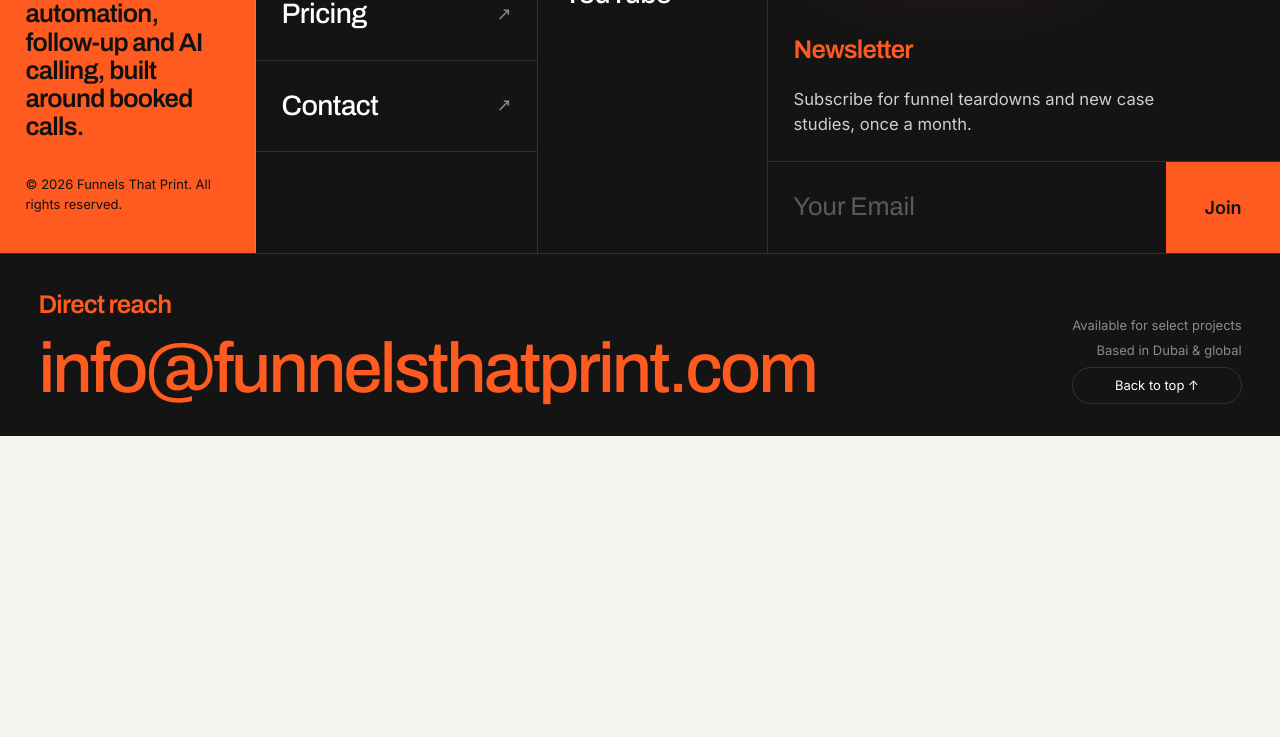
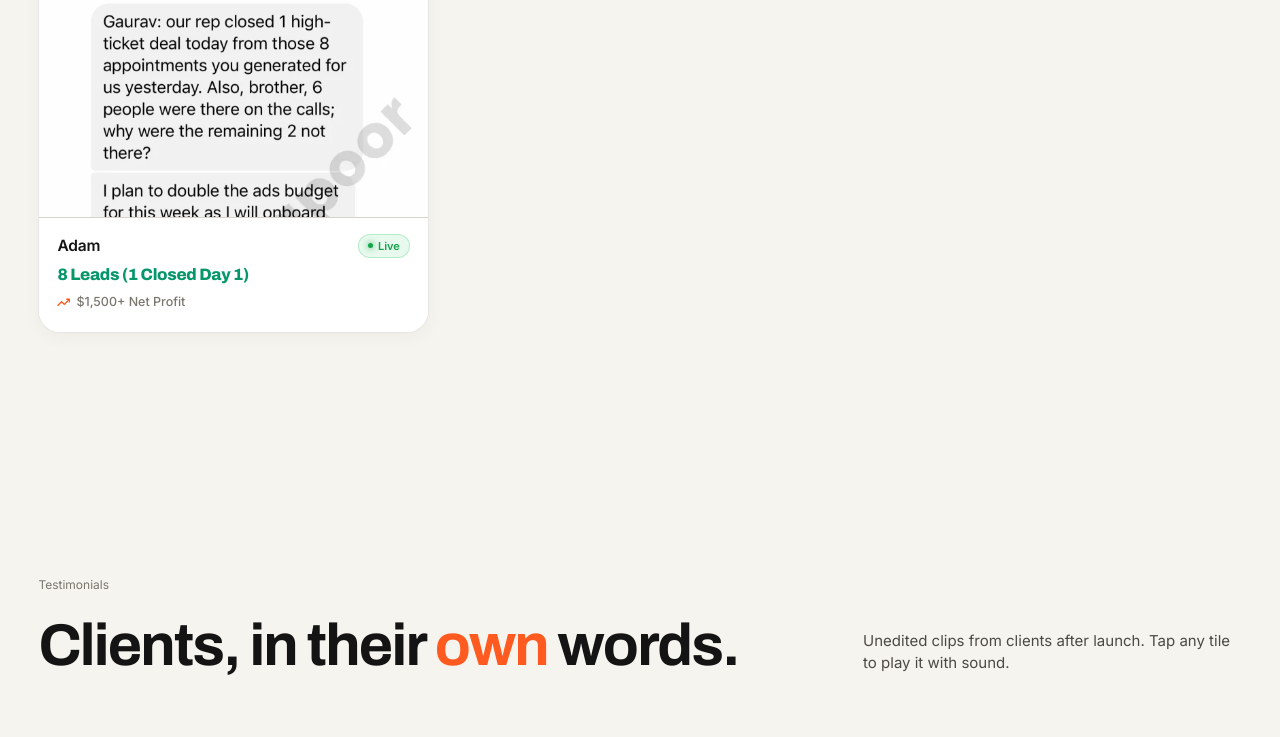
Before and after one commit to devsynxoffical/ftp, a Next.js app: page /case-studies in a window 1280 px wide. Shown: the part 3387-4124 px from the top of the page. Before the commit the page ends 3823 px from the top, so only its background shows below. Built offline with nearby package versions, Linux system fonts and the light colour scheme; grey boxes are pictures that could not be loaded.

Commit message:
Add RealClientResults & VideoTestimonials to case-studies page and remove funnel no 6 from home page

```diff
--- a/src/app/case-studies/page.tsx
+++ b/src/app/case-studies/page.tsx
@@ -2,6 +2,8 @@
 import Link from "next/link";
 import RoboSection from "@/components/RoboSection";
 import UFSquareMarquee from "@/components/UFSquareMarquee";
+import RealClientResults from "@/components/RealClientResults";
+import VideoTestimonials from "@/components/VideoTestimonials";
 
 export const metadata: Metadata = {
   title: "Client Case Studies: Lead Gen & eCommerce Funnels",
@@ -151,6 +153,8 @@
         </Link>
       </div>
     </div>
+    <RealClientResults />
+    <VideoTestimonials />
     <UFSquareMarquee />
     <RoboSection />
   </>
--- a/src/app/case/page.tsx
+++ b/src/app/case/page.tsx
@@ -7,6 +7,8 @@
 import { LEADS, LeadItem } from "@/data/leads";
 import RoboSection from "@/components/RoboSection";
 import UFSquareMarquee from "@/components/UFSquareMarquee";
+import RealClientResults from "@/components/RealClientResults";
+import VideoTestimonials from "@/components/VideoTestimonials";
 
 function CaseDetailContent() {
   const searchParams = useSearchParams();
@@ -209,6 +211,8 @@
       >
         <CaseDetailContent />
       </Suspense>
+      <RealClientResults />
+      <VideoTestimonials />
       <UFSquareMarquee />
       <RoboSection />
     </>
--- a/src/components/PortfolioFoldfolio.tsx
+++ b/src/components/PortfolioFoldfolio.tsx
@@ -273,7 +273,7 @@
             className="mono"
             style={{ textAlign: "right", maxWidth: "30ch" }}
           >
-            Scroll to unfold, then pick any of the 8 funnels below.
+            Scroll to unfold, then pick any of the {FUNNELS_LIST.length} funnels below.
           </span>
         </div>
 
--- a/src/data/siteContent.ts
+++ b/src/data/siteContent.ts
@@ -241,7 +241,6 @@
   { id: 6, name: "Inventiv", desc: "Invention showcase, lead funnel" },
   { id: 5, name: "Pluto CRM", desc: "Insurance CRM, free trial funnel" },
   { id: 4, name: "Bio-Optimization Made Easy", desc: "Long-form VSL sales letter" },
-  { id: 3, name: "Funnel Profit System", desc: "Audit offer, booking funnel" },
   { id: 2, name: "Growth Foundry", desc: "Local SEO audit, lead funnel" },
 ];
 
```
